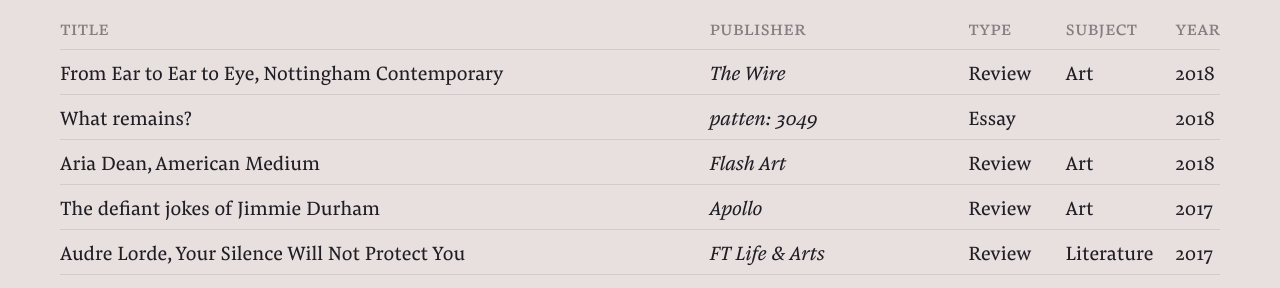
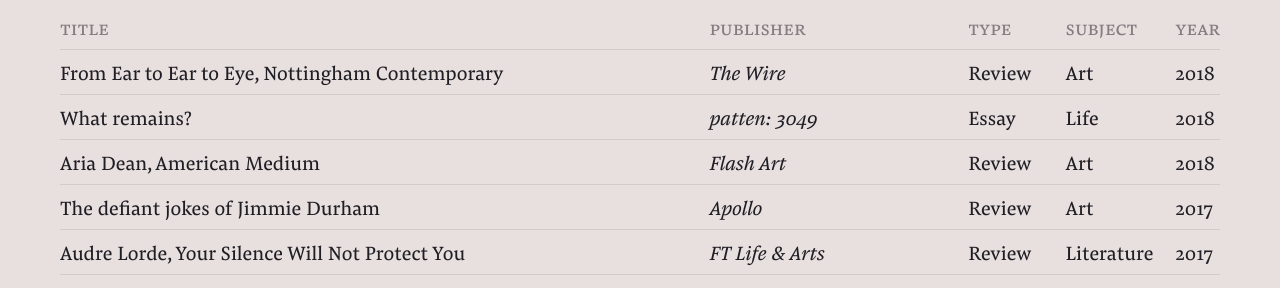
Before and after one commit to hg-site/hg-site.github.io, a Jekyll site: the page built from archive/index.markdown, in a window 1280 px wide and 900 px high. Shown: the part 143-431 px from the top of the window. Built offline with Jekyll 4.4.1, drawn with Linux system fonts in a browser that asks for light colours.

Commit message:
Updated Index

```diff
--- a/archive/index.markdown
+++ b/archive/index.markdown
@@ -28,7 +28,7 @@
 	<td class="title">What remains?</td>
 	<td class="publisher">patten: 3049</td>
 	<td class="type">Essay</td>
-	<td class=Life></td>
+	<td class="subject">Life</td>
 	<td class="year">2018</td>
 </tr>
 
```
